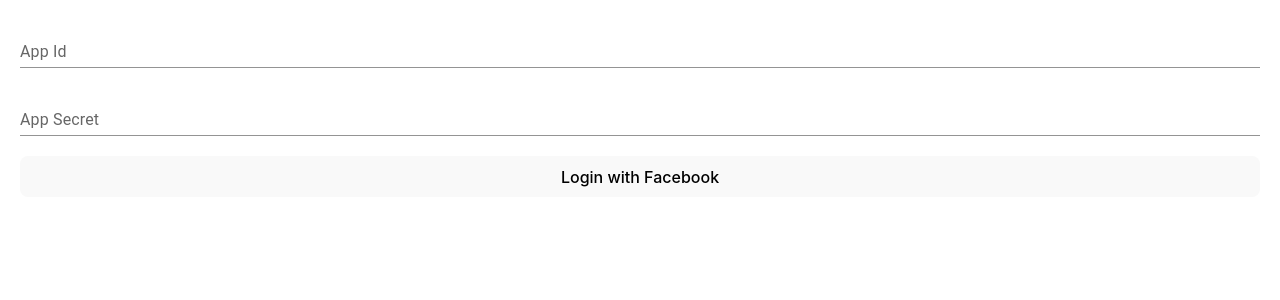
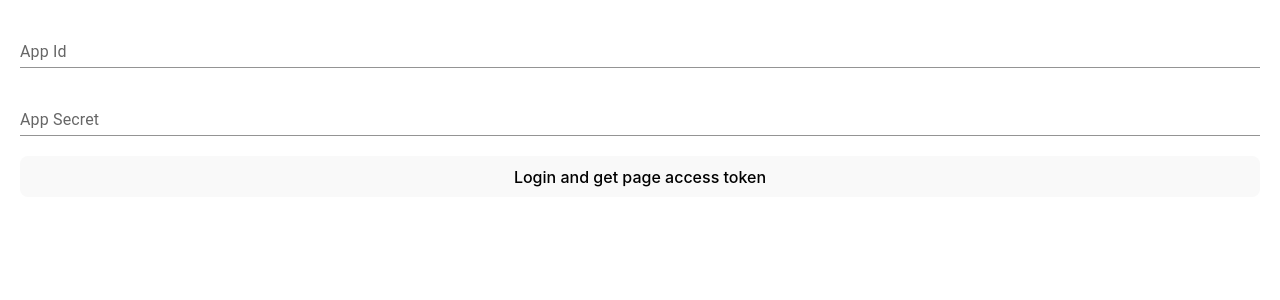
Before and after one commit to nvm1410/fb-get, a React (Vite) app: page / in a window 1280 px wide. Shown: the top 300 px of the page. Built offline with nearby package versions, Linux system fonts and the light colour scheme.

Commit message:
'commit'

```diff
--- a/src/App.jsx
+++ b/src/App.jsx
@@ -83,7 +83,7 @@
         value={appSecret}
         onChange={(e) => setAppSecret(e.target.value)}
       />
-      <button onClick={onLoginClick}>Login with Facebook</button>
+      <button onClick={onLoginClick}>Login and get page access token</button>
       {finalToken && <p>Page Access Token: {finalToken}</p>}
       {error && <p style={{ color: "red" }}>{error}</p>}
     </div>
```
